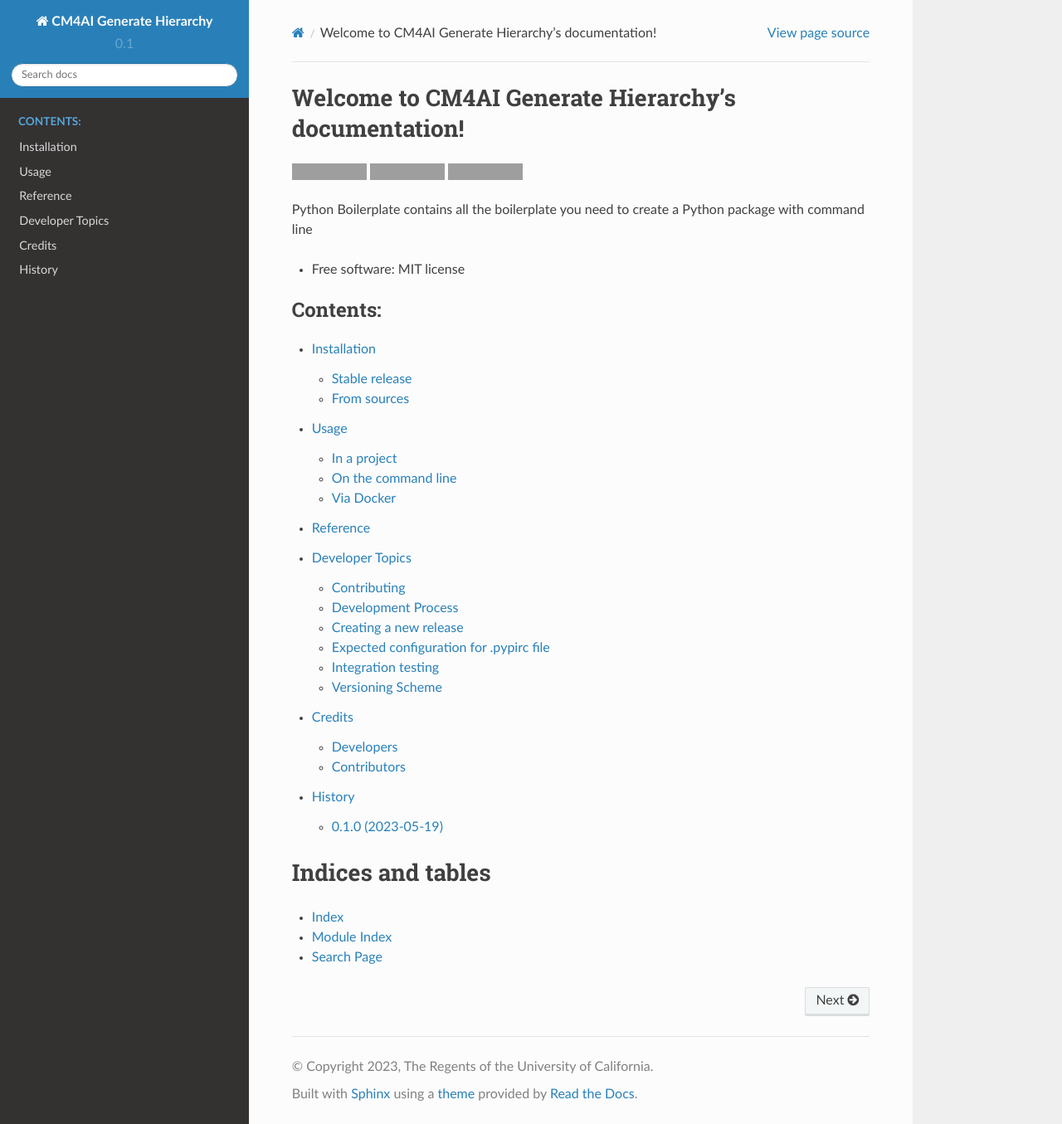
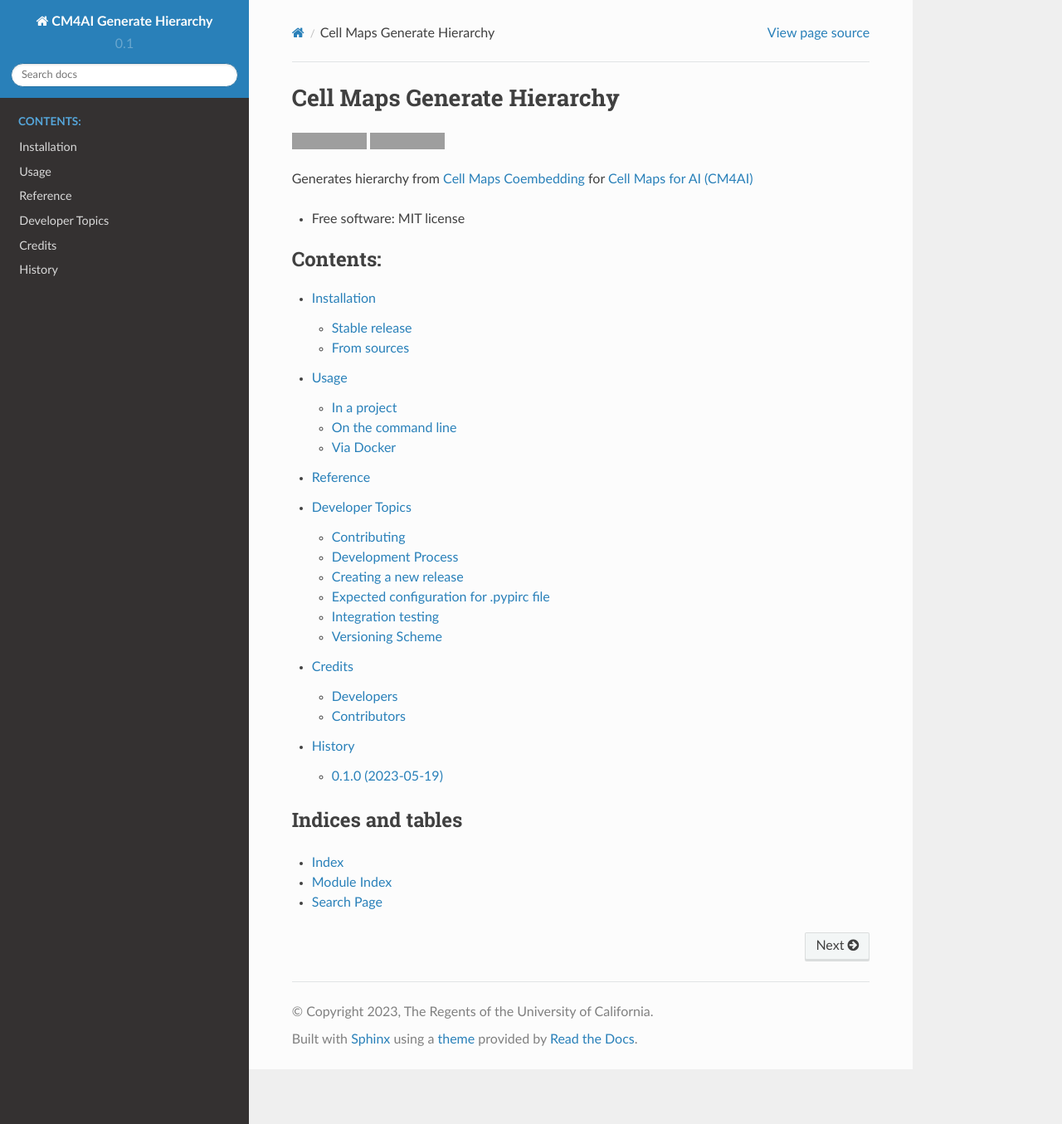
Before and after one commit to idekerlab/cellmaps_generate_hierarchy, a Sphinx documentation site: the page built from docs/index.rst, in a window 1280 px wide and 1355 px high. Shown: the whole window at 83% size. Built offline with Sphinx 7.4.7 and the Read the Docs theme 2.0.0, drawn with Linux system fonts in a browser that asks for light colours; pages that are not in the unit, such as notebooks, are missing from menus; grey boxes are pictures that could not be loaded.

Commit message:
updated description

```diff
--- a/docs/index.rst
+++ b/docs/index.rst
@@ -1,5 +1,6 @@
-Welcome to CM4AI Generate Hierarchy's documentation!
-================================================================
+=============================
+Cell Maps Generate Hierarchy
+=============================
 
 
 .. image:: https://img.shields.io/pypi/v/cellmaps_generate_hierarchy.svg
@@ -8,15 +9,8 @@ Welcome to CM4AI Generate Hierarchy's documentation!
 .. image:: https://img.shields.io/travis/idekerlab/cellmaps_generate_hierarchy.svg
         :target: https://travis-ci.com/idekerlab/cellmaps_generate_hierarchy
 
-.. image:: https://readthedocs.org/projects/cellmaps-generate-hierarchy/badge/?version=latest
-        :target: https://cellmaps-generate-hierarchy.readthedocs.io/en/latest/?badge=latest
-        :alt: Documentation Status
-
-
-
-
-Python Boilerplate contains all the boilerplate you need to create a Python package with command line
-
+Generates hierarchy from `Cell Maps Coembedding <https://cellmaps-coembedding.readthedocs.io/>`__
+for `Cell Maps for AI (CM4AI) <https://cm4ai.org>`__
 
 * Free software: MIT license
 
```
Also changed, not shown: README.rst (+5 -6 lines).
